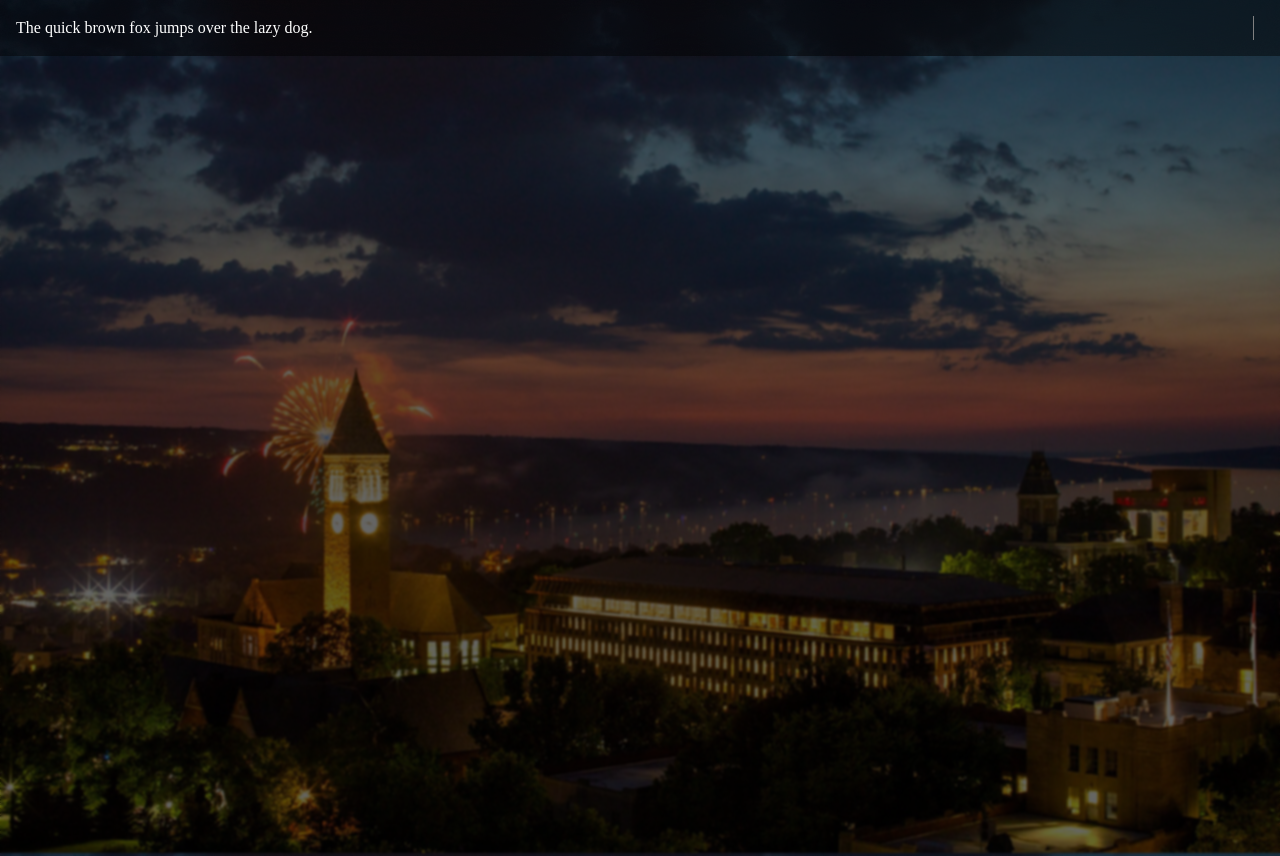
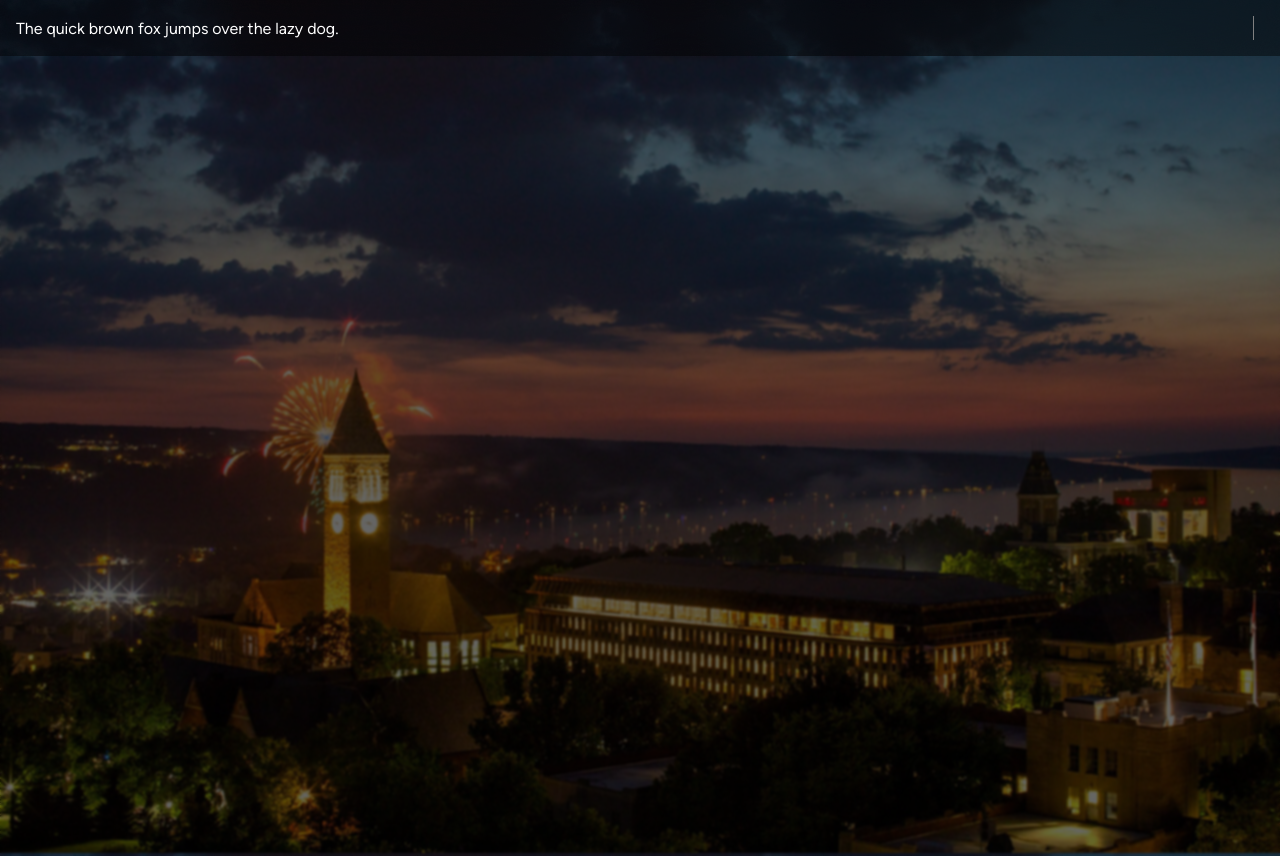
Before and after one commit to Dradiam/PeerLink, a plain HTML site: page subpages/home.html in a window 1280 px wide. Drawn offline with Linux system fonts and the light colour scheme.

Commit message:
Font installation fixes

```diff
--- a/assets/fonts/Figtree/Figtree.css
+++ b/assets/fonts/Figtree/Figtree.css
@@ -1,8 +1,8 @@
 
 @font-face {
 
-    font-family: FigtreeLight;
-    src: url('FigtreeLight.ttf') sans-serif;
+    font-family: 'FigtreeLight';
+    src: url('FigtreeLight.ttf') format('truetype');
     font-weight: normal;
 
 }
@@ -10,8 +10,8 @@
 
 @font-face {
 
-    font-family: FigtreeLightItalic;
-    src: url('FigtreeLightItalic.ttf') sans-serif;
+    font-family: 'FigtreeLightItalic';
+    src: url('FigtreeLightItalic.ttf') format('truetype');
     font-weight: normal;
 
 }
--- a/assets/fonts/Gotham/Gotham.css
+++ b/assets/fonts/Gotham/Gotham.css
@@ -1,8 +1,8 @@
 
     @font-face {
 
-        font-family: GothamBold;
-        src: url('GothamBold.ttf');
+        font-family: 'GothamBold';
+        src: url('GothamBold.ttf') format('truetype');
         font-weight: normal;
 
     }
```
